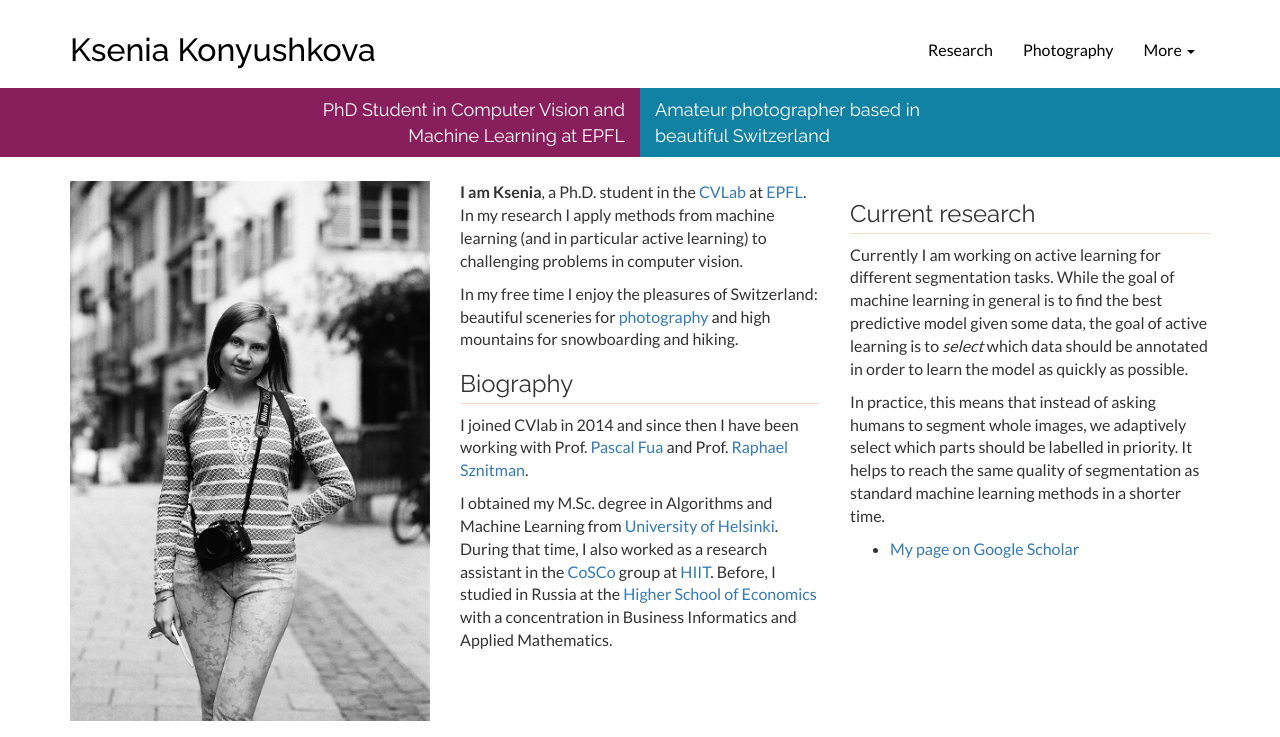
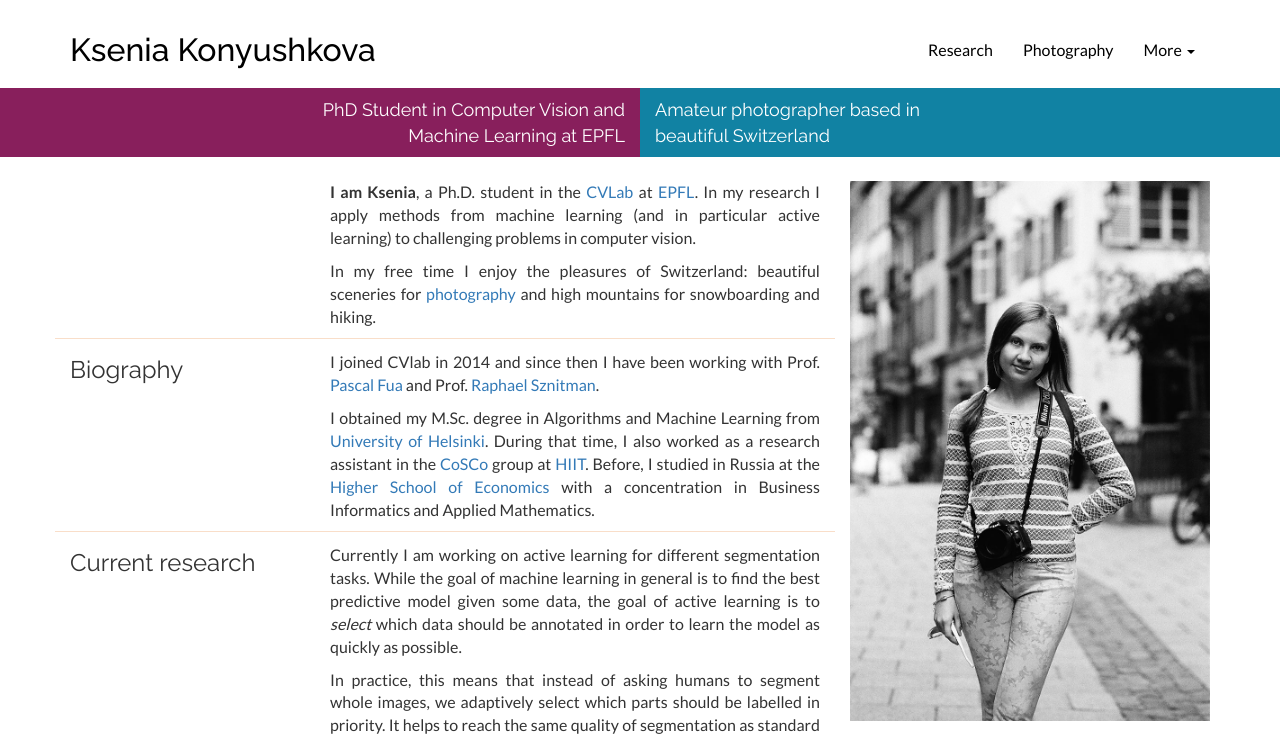
Before and after one commit to ksenia-konyushkova/ksyu-web, a Jekyll site: the page built from index.html, in a window 1280 px wide. Shown: the top 737 px of the page. Built offline with Jekyll 4.4.1, drawn with Linux system fonts in a browser that asks for light colours; nearby versions of some CDN libraries; grey boxes are pictures that could not be loaded.

Commit message:
New layout of the homepage.
Following Ksyu's comments. I think this is much better, it is a great idea to
have the titles on the left.

```diff
--- a/css/default.css
+++ b/css/default.css
@@ -22,6 +22,21 @@ h1, h2, h3, h4, h5, h6 {
 p a:hover, p a:focus {
   color: #666;
 }*/
+
+div.row-separated {
+  border-top: 1px solid #F9DEC9;
+  padding-top: 0.75em;
+}
+
+.justified {
+  text-align: justify;
+  text-justify: inter-word;
+}
+
+div.row-separated h3 {
+  border: none;
+  margin: 0.25em 0;
+}
 
 .toptitle {
   margin-top: 0;
--- a/index.html
+++ b/index.html
@@ -2,49 +2,49 @@
 layout: homepage
 ---
 <div class="row">
-  <div class="col-xs-6 col-sm-6 col-md-4">
-      <img src="ksenia.jpg" class="img-responsive" alt="Responsive image">
 
-  </div>
+  <div class="col-sm-8">
+    <div class="row">
 
-  <div class="col-xs-12 col-sm-6 col-md-4">
+      <div class="col-sm-8 col-sm-offset-4 justified">
         <p>
-      <strong>I am Ksenia</strong>, a Ph.D. student in the <a
-href="http://cvlab.epfl.ch/">CVLab</a> at <a href="http://epfl.ch/">EPFL</a>.
+<strong>I am Ksenia</strong>, a Ph.D. student in the <a href="http://cvlab.epfl.ch/">CVLab</a> at <a href="http://epfl.ch/">EPFL</a>.
 In my research I apply methods from machine learning (and in particular active learning) to challenging problems in computer vision.
         </p>
-
         <p>
           In  my free time I enjoy the pleasures of Switzerland:
           beautiful sceneries for <a href="/photography">photography</a> and high mountains for snowboarding and hiking.
         </p>
+      </div>
+    </div>
+
+    <div class="row row-separated">
+      <div class="col-sm-4">
         <h3>Biography</h3>
+      </div>
+      <div class="col-sm-8 justified">
         <p>
-I joined CVlab in 2014 and since then I have been working with Prof. <a
-href="https://people.epfl.ch/pascal.fua/bio?lang=en">Pascal Fua</a> and Prof.
-<a href="http://www.artorg.unibe.ch/research/otl/people/persons/dr_sznitman_raphael/index_eng.html">Raphael Sznitman</a>.
+I joined CVlab in 2014 and since then I have been working with Prof. <a href="https://people.epfl.ch/pascal.fua/bio?lang=en">Pascal Fua</a> and Prof. <a href="http://www.artorg.unibe.ch/research/otl/people/persons/dr_sznitman_raphael/index_eng.html">Raphael Sznitman</a>.
         </p>
         <p>
-I obtained my M.Sc. degree in Algorithms and Machine Learning from <a
-href="https://www.helsinki.fi/en">University of Helsinki</a>. During that time, I also
-worked as a research assistant in the <a
-href="https://www.hiit.fi/complex-systems-computation">CoSCo</a> group at <a
-href="https://www.hiit.fi/">HIIT</a>.
-Before, I studied in Russia at the <a href="https://www.hse.ru/en/">Higher School of
-Economics</a> with a concentration in Business Informatics and Applied Mathematics.
+I obtained my M.Sc. degree in Algorithms and Machine Learning from <a href="https://www.helsinki.fi/en">University of Helsinki</a>.
+During that time, I also worked as a research assistant in the <a href="https://www.hiit.fi/complex-systems-computation">CoSCo</a> group at <a href="https://www.hiit.fi/">HIIT</a>.
+Before, I studied in Russia at the <a href="https://www.hse.ru/en/">Higher School of Economics</a> with a concentration in Business Informatics and Applied Mathematics.
         </p>
+      </div>
+    </div>
 
+    <div class="row row-separated">
+      <div class="col-sm-4">
+        <h3>Current research</h3>
       </div>
-  <div class="col-xs-12 col-sm-12 col-md-4">
-    <h3>Current research</h3>
+      <div class="col-sm-8 justified">
         <p>
 Currently I am working on active learning for different segmentation tasks.
-While the goal of machine learning in general is to find the best predictive
-model given some data, the goal of active learning is to <em>select</em> which data should be annotated in order to learn the model as quickly as possible.
+While the goal of machine learning in general is to find the best predictive model given some data, the goal of active learning is to <em>select</em> which data should be annotated in order to learn the model as quickly as possible.
         </p>
         <p>
-In practice, this means that instead of asking humans to segment whole
-images, we adaptively select which parts should be labelled in priority.
+In practice, this means that instead of asking humans to segment whole images, we adaptively select which parts should be labelled in priority.
 It helps to reach the same quality of segmentation as standard machine learning methods in a shorter time.
         </p>
         <ul>
@@ -52,3 +52,10 @@ It helps to reach the same quality of segmentation as standard machine learning
         </ul>
       </div>
     </div>
+  </div>
+
+  <div class="col-sm-4">
+      <img src="ksenia.jpg" class="img-responsive" alt="Responsive image">
+  </div>
+
+</div>
```
Lines whose indentation alone changed are shown as unchanged.
